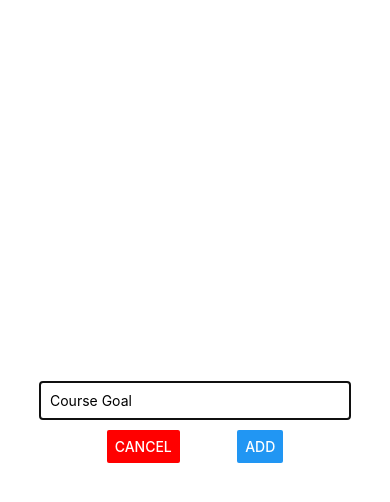
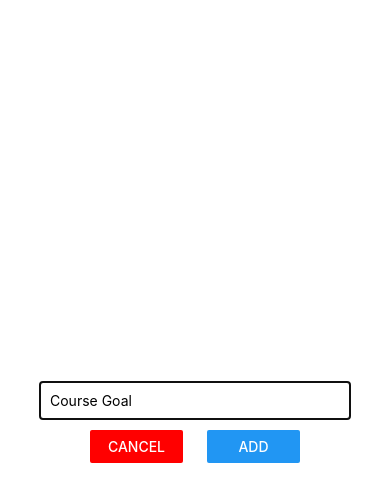
Before and after one commit to rowemac/react-native-first-app, a React Native app: screen / in a window 390 px wide. Both pictures are taken after a click on the button "ADD NEW GOAL". Shown: the top 502 px of the page. Built offline with nearby package versions, Linux system fonts and the light colour scheme.

Commit message:
Finalize button styling

```diff
--- a/components/GoalInput.js
+++ b/components/GoalInput.js
@@ -23,8 +23,12 @@ const GoalInput = props => {
                 value={enteredGoal}
                 />
                 <View style={styles.buttonContainer}>
-                    <Button title="CANCEL" color='red' onPress={props.onCancel}/>
-                    <Button title="ADD" onPress={addGoalHandler} />
+                    <View style={styles.button}>
+                        <Button title="CANCEL" color='red' onPress={props.onCancel}/>
+                    </View>
+                    <View style={styles.button}>
+                        <Button title="ADD" onPress={addGoalHandler} />
+                    </View>
                 </View>
             </View>
       </Modal>
@@ -50,6 +54,10 @@ const styles = StyleSheet.create({
         flexDirection: 'row',
         justifyContent: 'space-around',
         width: '60%'
+    },
+
+    button: {
+        width: '40%'
     }
 });
 
```
